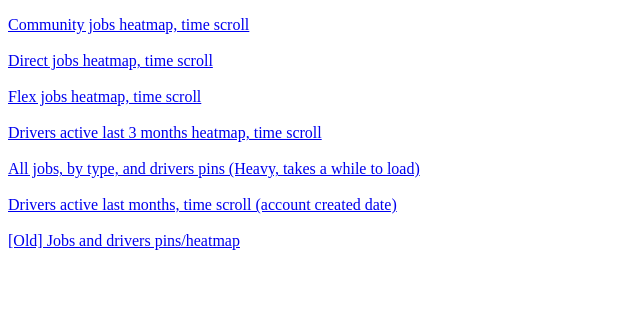
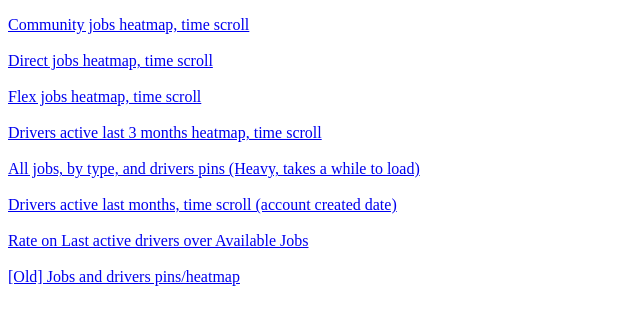
Before and after one commit to tiago-haul/tiago-haul.github.io, a plain HTML site: page index.html in a window 1280 px wide. Shown: the part 86-410 px from the top of the page, without its empty margins (0-640 px from the left). Drawn offline with Linux system fonts and the light colour scheme.

Commit message:
Update index.html

```diff
--- a/index.html
+++ b/index.html
@@ -15,5 +15,7 @@
 <br/><br/>
 <a href="./vizs/us_map_drivers_timed.html">Drivers active last months, time scroll (account created date)</a>
 <br/><br/>
+<a href="./vizs/choropleth.html">Rate on Last active drivers over Available Jobs</a>
+<br/><br/>
 <a href="./vizs/old_visualization.html">[Old] Jobs and drivers pins/heatmap</a>
 </body>
```
